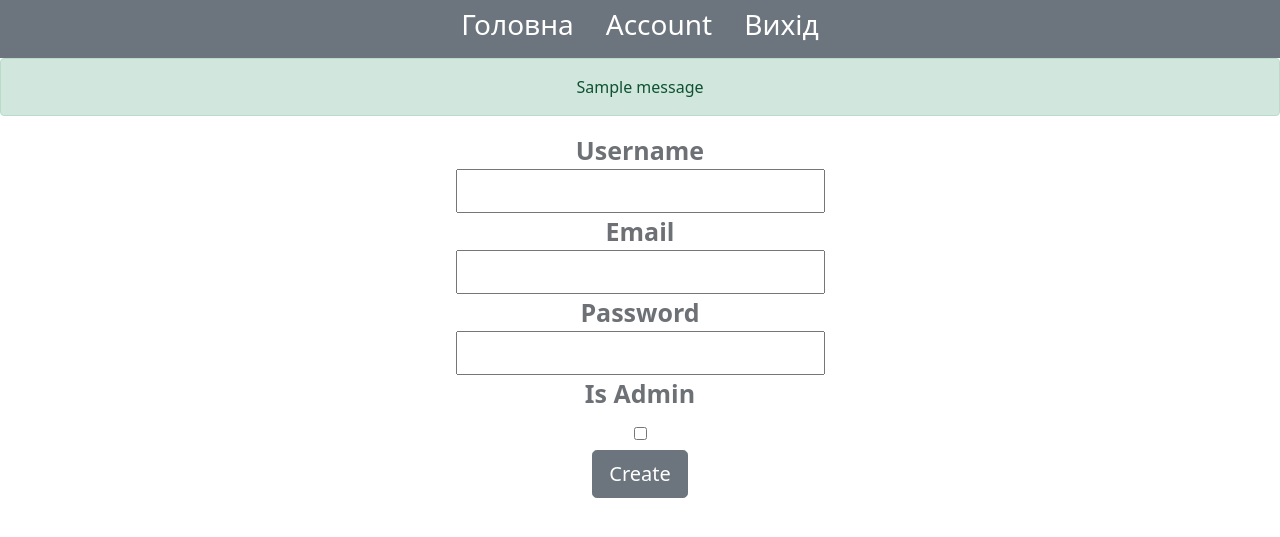
After one commit to dima-yurchuk/project_web_flask, a Flask app: page /auth/administrator/create-user in a window 1280 px wide. The commit adds this page. Shown: the top 537 px of the page. Run offline with Flask 2, Linux system fonts and the light colour scheme; a user stored in the database is signed in; tables that the repository leaves empty hold one stand-in row (values such as "Sample post"); one stand-in notice (Sample message) is shown; some libraries are stand-ins or nearby versions.

Commit message:
Admin page and Flask Admin

```diff
--- a/app/__init__.py
+++ b/app/__init__.py
@@ -26,6 +26,10 @@ def create_app(config_filename=None):
         app.register_blueprint(user_bp, url_prefix='/auth')
         app.register_blueprint(task_bp, url_prefix='/tasks_bp')
         app.register_blueprint(contact_form_bp, url_prefix='')
+
+
+        from .profile import create_module as admin_create_module
+        admin_create_module(app)
         # initialize_extensions(app)
         # register_blueprints(app)
     return app
--- a/app/profile/form.py
+++ b/app/profile/form.py
@@ -5,7 +5,6 @@ from wtforms.validators import DataRequired, Length, Email, Optional, EqualTo, \
 from flask_wtf.file import FileField, FileAllowed
 
 from .models import User
-
 
 
 class RegistrationForm(FlaskForm):
@@ -152,3 +151,54 @@ class UpdateAccountForm(FlaskForm):
     def validate_confirm_password(self, field):
         if not self.old_password.data or not self.password.data or not self.confirm_password.data:
             raise ValidationError("Для зміни паролю необхідно заповнити 3 поля!")
+
+class AdminUserCreateForm(FlaskForm):
+    username = StringField(
+        'Username',
+        validators=[Length(min=3, max=30, message='Поле повинно бути довжиною від 3 до 30 симолів!'),
+                    DataRequired(message="Це поле є обов'язковим!"),
+                    Regexp('^[A-Za-z][A-Za-z0-9_.]*$', 0,
+                           "Ім'я повинно містити тільки англійські літери, цифри, крапку або нижнє підкреслення!")
+                    ]
+    )
+    email = StringField(
+        'Email',
+        validators=[DataRequired(), Email(message='Некоректна email адреса!')]
+    )
+    password = PasswordField(
+        'Password',
+        validators=[Length(min=8,
+                           message='Поле повинно бути довжиною більше 8 символів!'),
+                    DataRequired(message="Це поле є обов'язковим!")]
+    )
+    admin = BooleanField('Is Admin')
+    submit = SubmitField('Create')
+    def validate_email(self, field):
+        if User.query.filter_by(email=field.data).first():
+            raise ValidationError('Email уже існує!')
+    def validate_username(self, field):
+        if User.query.filter_by(username=field.data).first():
+            raise ValidationError("Користувач з таким ім'я вже існує!")
+
+class AdminUserUpdateForm(FlaskForm):
+    username = StringField(
+        'Username',
+        validators=[Length(min=3, max=30, message='Поле повинно бути довжиною від 3 до 30 симолів!'),
+                    DataRequired(message="Це поле є обов'язковим!"),
+                    Regexp('^[A-Za-z][A-Za-z0-9_.]*$', 0,
+                           "Ім'я повинно містити тільки англійські літери, цифри, крапку або нижнє підкреслення!")
+                    ]
+    )
+    email = StringField(
+        'Email',
+        validators=[DataRequired(), Email(message='Некоректна email адреса!')]
+    )
+    admin = BooleanField('Is Admin')
+    submit = SubmitField('Update')
+    def validate_email(self, field):
+        if User.query.filter_by(email=field.data).first() and self.username.data:
+            self.email.flags.disabled = False
+
+    def validate_username(self, field):
+        if User.query.filter_by(username=field.data).first():
+            raise ValidationError("Користувач з таким ім'я вже існує!")
--- a/app/profile/models.py
+++ b/app/profile/models.py
@@ -6,10 +6,11 @@ from app import bcrypt
 class User(db.Model, UserMixin):
 
 
-    def __init__(self, username, email, password):
+    def __init__(self, username, email, password, admin):
         self.username=username
         self.email=email
         self.password=bcrypt.generate_password_hash(password).decode('utf-8')
+        self.admin = admin
 
 
     id = db.Column(db.Integer, primary_key=True)
@@ -19,7 +20,10 @@ class User(db.Model, UserMixin):
     last_seen = db.Column(db.DateTime, default=datetime.now())
     password = db.Column(db.String(60), nullable=False)
     image_file = db.Column(db.String(20), nullable=False, server_default='default.jpg')
+    admin = db.Column(db.Boolean, default=False)
 
+    def is_admin(self):
+        return self.admin
 
     def veryfy_password(self, pwd):
         return bcrypt.check_password_hash(self.password, pwd)
--- /dev/null
+++ b/app/profile/templates/profile/admin/custom.html
@@ -0,0 +1,5 @@
+{% extends 'admin/master.html' %}
+{% block body %}
+This is the custom view!
+<a href="{{ url_for('user_bp_in.login') }}">Main</a>
+{% endblock %}
--- /dev/null
+++ b/app/profile/templates/profile/base_admin.html
@@ -0,0 +1,38 @@
+<!DOCTYPE html>
+<html lang="en">
+<head>
+    <meta charset="UTF-8">
+    <link href="https://cdn.jsdelivr.net/npm/bootstrap@5.0.0-beta2/dist/css/bootstrap.min.css"
+          rel="stylesheet" integrity="sha384-BmbxuPwQa2lc/FVzBcNJ7UAyJxM6wuqIj61tLrc4wSX0szH/Ev+nYRRuWlolflfl"
+          crossorigin="anonymous">
+    <link rel="stylesheet" type="text/css" href="{{ url_for('static', filename='css/custom.css') }}">
+    <title>{%block title%}{% endblock %}</title>
+    <style>
+    </style>
+</head>
+<body style="background-image: none;">
+
+<!--<nav class="navbar navbar-expand-lg navbar-light bg-secondary">-->
+<ul class="nav justify-content-center navbar-expand-lg navbar-light bg-secondary">
+  <li class="nav-item">
+    <a class="nav-link active text-white h3" href="{{url_for('user_bp_in.home_admin')}}">Головна</a>
+  </li>
+  <li class="nav-item">
+    <a class="nav-link text-white h3" href="{{url_for('user_bp_in.account')}}">Account</a>
+  </li>
+    <li class="nav-item">
+    <a class="nav-link text-white h3" href="{{url_for('user_bp_in.logout')}}">Вихід</a>
+  </li>
+</ul>
+
+            {% for category, message in get_flashed_messages(with_categories=true) %}
+                    <div align="center" class="alert alert-{{ category }}">
+                    {{ message }}
+                    </div>
+                {% endfor %}
+
+{%block content%}
+{% endblock %}
+
+</body>
+</html>
--- /dev/null
+++ b/app/profile/templates/profile/user-create-admin.html
@@ -0,0 +1,38 @@
+{% extends "base_admin.html" %}
+
+{%block title%}{% endblock %}
+{%block content%}
+{%from "_render_field.html" import render_field%}
+<div class="form-wrapper" align="center">
+      <form method="POST" action="{{ url_for('user_bp_in.user_create_admin') }}" style="font-size:25px; color:#6d7176;">
+                  {{form.csrf_token}}
+                  <b>{{ form.username.label }}</b><br>
+                  {{ form.username }}<br>
+                  <div class="error_form_admin">
+                      {%for error in form.username.errors%}
+                      {{error}}
+                      {%endfor%}
+                  </div>
+                  <b>{{ form.email.label }}</b><br>
+                  {{ form.email }}<br>
+                 <div class="error_form_admin">
+                     {%for error in form.email.errors%}
+                     {{error}}
+                     {%endfor%}
+                 </div>
+                  <b>{{ form.password.label }}</b><br>
+                  {{ form.password }}<br>
+                  <div class="error_form_admin">
+                     {%for error in form.password.errors%}
+                     {{error}}
+                     {%endfor%}
+                  </div>
+                  <b>{{ form.admin.label }}</b><br>
+                  {{form.admin }}
+          <br>
+          {{ form.submit(class="btn btn-secondary btn-lg") }}
+          <br><br>
+      </form>
+</div>
+<!--    </div>-->
+{% endblock %}
--- a/app/profile/view.py
+++ b/app/profile/view.py
@@ -1,15 +1,16 @@
 from flask import render_template, request, redirect, url_for, flash
 import os, secrets
+from os import abort
 from flask_login import login_user, current_user, logout_user, login_required
 from PIL import Image
 from datetime import datetime
 
 from app.profile import user_bp
 from app import bcrypt
-from .form import  RegistrationForm, LoginForm, UpdateAccountForm
+from .form import  RegistrationForm, LoginForm, UpdateAccountForm, AdminUserCreateForm, AdminUserUpdateForm
 from .models import User
 from app import db, login_manager
-
+from functools import wraps
 
 @login_manager.user_loader
 def user_loader(user_id):
@@ -28,6 +29,103 @@ def save_picture(form_picture):
     i.save(picture_path)
     return picture_fn
 
+
+from flask_admin import BaseView, expose, AdminIndexView
+from flask_admin.contrib.fileadmin import FileAdmin
+from flask_admin.contrib.sqla import ModelView
+from wtforms import PasswordField, StringField
+from wtforms.validators import DataRequired, Length, Email
+from flask_admin.form import rules
+class CustomView(BaseView):
+    @expose('/')
+    # @login_required
+    # @has_role('admin')
+    def index(self):
+        return self.render('admin/custom.html')
+
+    @expose('/second_page')
+    # @login_required
+    # @has_role('admin')
+    def second_page(self):
+        return self.render('admin/second_page.html')
+
+class UserModelView(ModelView):
+    column_searchable_list = ('username',)
+    column_sortable_list = ('username', 'admin')
+    # column_list = ('username', 'email', 'admin','password', )
+    column_exclude_list = ('pwdhash',)
+    form_excluded_columns = ('pwdhash',)
+    # form_edit_rules = ('username', 'admin')
+    # form_create_rules = ('username', 'password', 'admin')
+
+    form_edit_rules = (
+        'username', 'email', 'admin',
+        rules.Header('Reset Password'),
+        'new_password', 'confirm'
+    )
+    form_create_rules = (
+        'username', 'email', 'admin', 'password'
+    )
+    def scaffold_form(self):
+        form_class = super(UserModelView, self).scaffold_form()
+        form_class.password = PasswordField(
+            'Password'
+        )
+        form_class.new_password = PasswordField('New Password')
+        form_class.confirm = PasswordField('Confirm New Password')
+        return form_class
+
+    def create_model(self, form):
+        model = self.model(
+            form.username.data, form.email.data, bcrypt.generate_password_hash(form.password.data).decode('utf-8'),
+            form.admin.data
+        )
+        # form.populate_obj(model)
+        self.session.add(model)
+        self._on_model_change(form, model, True)
+        self.session.commit()
+
+    def update_model(self, form, model):
+        form.populate_obj(model)
+        if form.new_password.data:
+            if form.new_password.data != form.confirm.data:
+                flash('Passwords must match')
+                return
+            model.password = bcrypt.generate_password_hash(form.new_password.data).decode('utf-8')
+        self.session.add(model)
+        self._on_model_change(form, model, False)
+        self.session.commit()
+
+    def is_accessible(self):
+        return current_user.is_authenticated and current_user.admin
+
+    def inaccessible_callback(self, name, *kwargs):
+        return redirect(url_for('index', next=request.url))
+
+class CustomFileAdmin(FileAdmin):
+    def is_accessible(self):
+        return current_user.is_authenticated and current_user.admin
+
+    def inaccessible_callback(self, name, *kwargs):
+        return redirect(url_for('index', next=request.url))
+
+class MyAdminIndexView(AdminIndexView):
+    def is_accessible(self):
+        return current_user.is_authenticated  and current_user.admin
+
+    def inaccessible_callback(self, name, *kwargs):
+        return redirect(url_for('index', next=request.url))
+
+
+
+def admin_login_required(func):
+    @wraps(func)
+    def decorated_view(*args, **kwargs):
+        if not current_user.is_admin():
+            return abort(403)
+        return func(*args, **kwargs)
+    return decorated_view
+
 @user_bp.route('/register', methods=['GET', 'POST'])
 def register():
     if current_user.is_authenticated:
@@ -37,7 +135,8 @@ def register():
         username = form.username.data
         email = form.email.data
         password = form.password.data
-        user = User(username=username, email=email, password=password)
+        admin = False
+        user = User(username=username, email=email, password=password, admin=admin)
         try:
             db.session.add(user)
             db.session.commit()
@@ -122,6 +221,87 @@ def account():
         form.about_me.data = current_user.about_me
     return render_template('account.html', title='Account', user_img=user_img, form=form)
 
+
+
+@user_bp.route('/administrator')
+# @login_required
+# @admin_login_required
+def home_admin():
+  return render_template('admin-home.html', title='Home')
+
+@user_bp.route('/administrator/users-list')
+@login_required
+@admin_login_required
+def users_list_admin():
+    users = User.query.all()
+    return render_template('users-list-admin.html', title='List users', users=users)
+
+@user_bp.route('/administrator/create-user',  methods=['GET', 'POST'])
+@login_required
+@admin_login_required
+def user_create_admin():
+    form = AdminUserCreateForm()
+    if form.validate_on_submit():
+        username = form.username.data
+        email = form.email.data
+        password = form.password.data
+        admin = form.admin.data
+        user = User(username=username, email=email, password=password, admin=admin)
+        try:
+            db.session.add(user)
+            db.session.commit()
+            flash('Data added in DB', 'success')
+        except:
+            db.session.rollback()
+            flash('Error adding data in DB!', 'danger')
+        return redirect(url_for('user_bp_in.users_list_admin'))
+    # elif request.method == 'POST':
+    #     flash('Unseccess!', 'error')
+    #     return redirect(url_for('user_bp_in.user_create_admin'))
+    return render_template('user-create-admin.html', title='Create user', form=form)
+
+
+@user_bp.route('/administrator/update-user/<int:id>', methods=['GET', 'POST'])
+@login_required
+@admin_login_required
+def user_update_admin(id):
+    form = AdminUserUpdateForm()
+    user = User.query.get_or_404(id)
+    if form.validate_on_submit():
+            user.username = form.username.data
+            user.email = form.email.data
+            user.admin = form.admin.data
+            try:
+                db.session.commit()
+                flash('User seccessfully updated', 'info')
+            except:
+                db.session.rollback()
+                flash('Error while update user!', 'danger')
+            return redirect(url_for('user_bp_in.users_list_admin'))
+    else:
+        form.username.data = user.username
+        form.email.data = user.email
+        form.admin.data = user.admin
+        return render_template('user-update-admin.html', title='Update user', form=form, user=user)
+
+
+
+
+
+@user_bp.route('/administrator/delete-user/<int:id>')
+@login_required
+@admin_login_required
+def user_delete_admin(id):
+    user = User.query.get_or_404(id)
+    try:
+        db.session.delete(user)
+        db.session.commit()
+        flash('User seccessfully deleted', 'success')
+    except:
+        flash('Error while user deleted!', 'danger')
+    return redirect(url_for('.home_admin'))
+
+
 @user_bp.after_request
 def after_request(response):
     if current_user:
--- a/app/static/css/custom.css
+++ b/app/static/css/custom.css
@@ -57,6 +57,9 @@ color: white;
 .error_form{
     color:#ecb9af;
 }
+.error_form_admin{
+    color:red;
+}
 .account_user{
     color:white;
 }
@@ -64,3 +67,9 @@ color: white;
     color:#e5ebe8;
     font-weight:bold;
 }
+
+.navbar-nav.navbar-center {
+    position: absolute;
+    left: 50%;
+    transform: translatex(-50%);
+}
--- a/app/templates/base.html
+++ b/app/templates/base.html
@@ -31,6 +31,11 @@
           <a class="nav-link active"  href={{url_for('user_bp_in.logout')}} style="font-size:25px;">Вихід</a>
           {%else%}
           <a class="nav-link active"  href={{url_for('user_bp_in.login')}} style="font-size:25px;">Login</a>
+          {%endif%}
+
+          {%if current_user.admin%}
+              <a class="nav-link active"  href={{url_for('user_bp_in.home_admin')}} style="font-size:25px;">Admin</a>
+              <a class="nav-link active"  href={{url_for('admin.index')}} style="font-size:25px;">Flask Admin</a>
           {%endif%}
 <!--          {%for elem in menu%}-->
 <!--          <a class="nav-link active"  href="{{menu[elem]}}" style="font-size:25px;">{{elem}}</a>-->
--- a/manage.py
+++ b/manage.py
@@ -2,10 +2,10 @@ from flask_migrate import Migrate, MigrateCommand
 from flask_script import Manager
 # from flask_script import Command, prompt_bool
 
-from app import app, db
-from app import models
+from app import db, create_app
+# from flask import current_app as app
 
-
+app = create_app()
 migrate = Migrate(app, db, render_as_batch=True)
 manager = Manager(app)
 manager.add_command('db', MigrateCommand)
```
Also changed, not shown: app/profile/__init__.py (+20 -0 lines), app/profile/templates/profile/admin-home.html (added, +11 -0 lines), app/profile/templates/profile/user-update-admin.html (added, +31 -0 lines), app/profile/templates/profile/users-list-admin.html (added, +28 -0 lines), migrations/versions/6fecbd3628ec_.py (added, +32 -0 lines), form.db.
